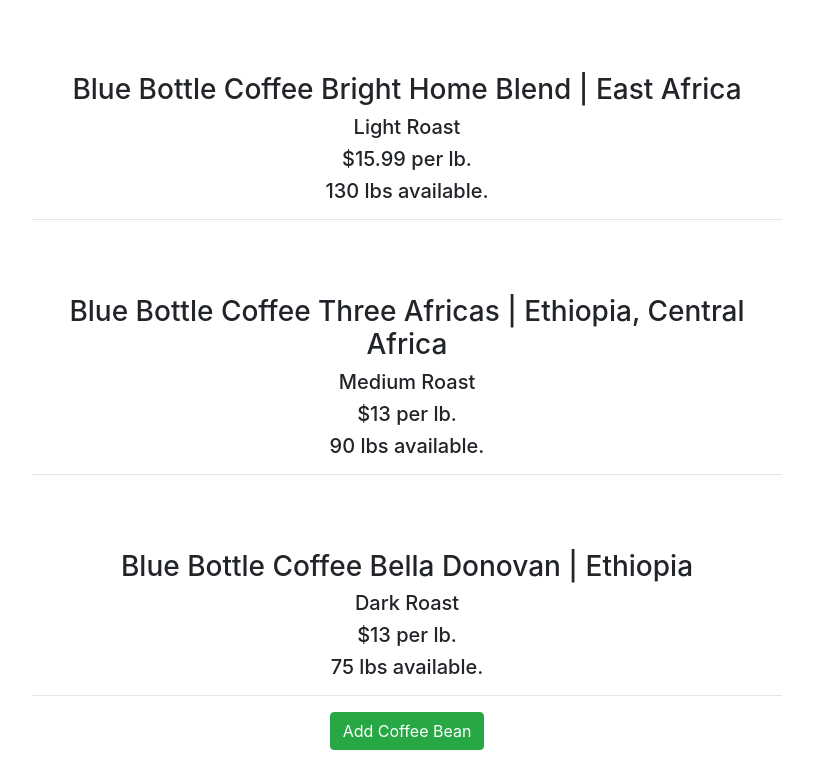
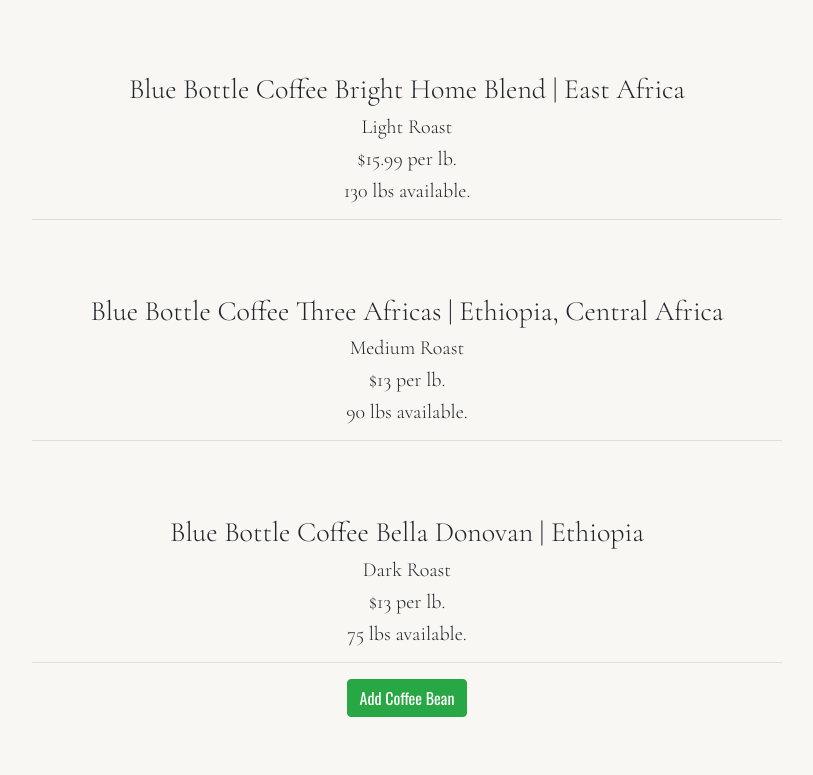
Before and after one commit to jeremyjosol/coffee-beans, a React (Create React App) app: page / in a window 1280 px wide. Shown: the part 866-1641 px from the top of the page, without its empty margins (233-1046 px from the left). After the commit the page ends 1608 px from the top, so only its background shows below. Built offline with nearby package versions, Linux system fonts and the light colour scheme.

Commit message:
Add new font family + new style features

```diff
--- a/public/index.html
+++ b/public/index.html
@@ -6,6 +6,9 @@
     <link rel="preconnect" href="https://fonts.googleapis.com">
     <link rel="preconnect" href="https://fonts.gstatic.com" crossorigin>
     <link href="https://fonts.googleapis.com/css2?family=Oswald&display=swap" rel="stylesheet">
+    <link rel="preconnect" href="https://fonts.googleapis.com">
+    <link rel="preconnect" href="https://fonts.gstatic.com" crossorigin>
+    <link href="https://fonts.googleapis.com/css2?family=Cormorant+Garamond:wght@300&display=swap" rel="stylesheet">
     <link rel="stylesheet" href="https://stackpath.bootstrapcdn.com/bootstrap/4.3.1/css/bootstrap.min.css" integrity="sha384-ggOyR0iXCbMQv3Xipma34MD+dH/1fQ784/j6cY/iJTQUOhcWr7x9JvoRxT2MZw1T" crossorigin="anonymous">
     <meta name="viewport" content="width=device-width, initial-scale=1" />
     <meta name="theme-color" content="#000000" />
--- a/src/index.css
+++ b/src/index.css
@@ -1,8 +1,7 @@
 body {
+  background-color: rgb(248, 247, 244);
   margin: 0;
-  font-family: -apple-system, BlinkMacSystemFont, 'Segoe UI', 'Roboto', 'Oxygen',
-    'Ubuntu', 'Cantarell', 'Fira Sans', 'Droid Sans', 'Helvetica Neue',
-    sans-serif;
+  font-family: 'Cormorant Garamond', serif;
   -webkit-font-smoothing: antialiased;
   -moz-osx-font-smoothing: grayscale;
 }
@@ -110,14 +109,31 @@
   max-width: 750px;
 }
 
-.details {
+.details-container {
   margin: auto;
   margin-top: 200px;
   margin-bottom: 200px;
   text-align: center;
   max-width: 750px;
+  display: flex;
 }
 
-.btn btn-secondary {
+.btn, .btn btn-secondary {
   padding: auto;
+  font-family: 'Oswald', sans-serif;
 }
+
+.image-container {
+  flex: 2;
+  padding: 20px;
+}
+
+.image-container img {
+  width: 100%;
+  height: auto;
+}
+
+.details {
+  flex: 1;
+  padding: 20px;
+}
```
Also changed, not shown: src/components/CoffeeBeanDetail.js (+49 -6 lines), src/img/coffee-beans.jpg.
